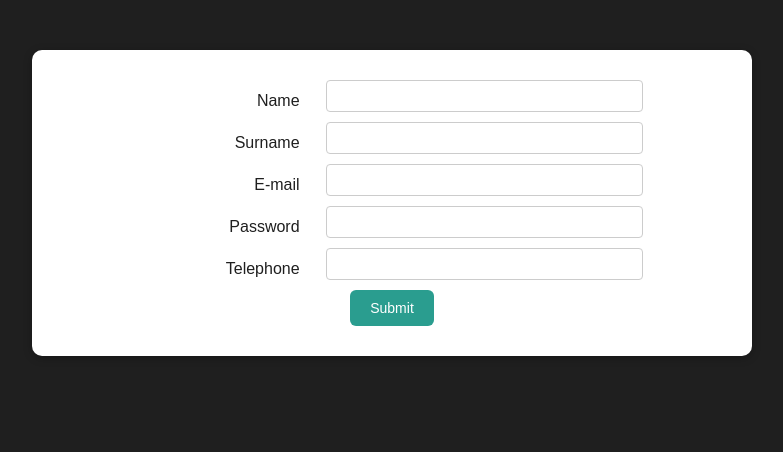
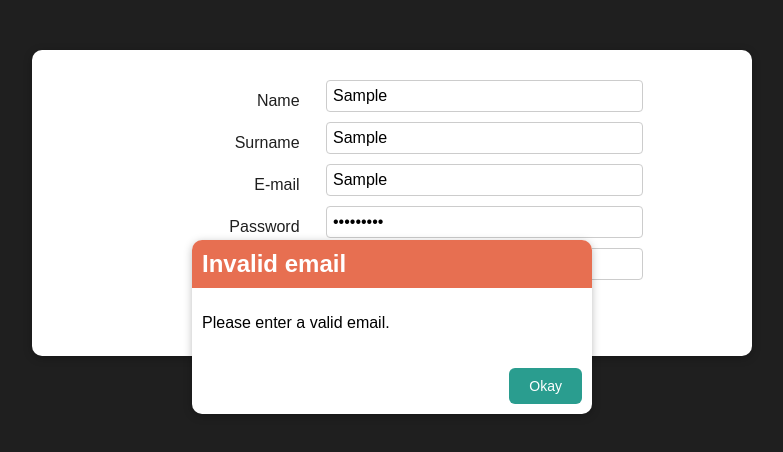
Before and after one commit to nbenlin/react-form-validation-with-error-modal, a React (Create React App) app: page / in a window 1280 px wide. Both pictures are taken after typing "Sample", "Sample", "Sample", "Sample123", "Sample" into the empty fields and a click on the button "Submit". Shown: the top 452 px of the page, without its empty margins (248-1031 px from the left). Built offline with nearby package versions, Linux system fonts and the light colour scheme.

Commit message:
add create ErrorModal component

```diff
--- a/src/components/UI/Modal/ErrorModal.js
+++ b/src/components/UI/Modal/ErrorModal.js
@@ -0,0 +1,24 @@
+import React from "react";
+import Button from "../Button/Button";
+import Card from "../Card/Card";
+import classes from "./ErrorModal.module.css";
+
+const ErrorModal = (props) => {
+  return (
+    <>
+      <Card className={classes.modal}>
+        <header className={classes.header}>
+          <h2>{props.title}</h2>
+        </header>
+        <div className={classes.content}>
+          <p>{props.message}</p>
+        </div>
+        <footer className={classes.actions}>
+          <Button>Okay</Button>
+        </footer>
+      </Card>
+    </>
+  );
+};
+
+export default ErrorModal;
--- a/src/components/UI/Modal/ErrorModal.module.css
+++ b/src/components/UI/Modal/ErrorModal.module.css
@@ -0,0 +1,35 @@
+.modal {
+  position: fixed;
+  top: 30vh;
+  left: 10%;
+  width: 80%;
+  z-index: 100;
+  overflow: hidden;
+}
+
+.header {
+  background: #e76f51;
+  padding: 10px;
+}
+
+.header h2 {
+  margin: 0;
+  color: #fff;
+}
+
+.content {
+  padding: 10px;
+}
+
+.actions {
+  padding: 10px;
+  display: flex;
+  justify-content: flex-end;
+}
+
+@media (min-width: 768px) {
+  .modal {
+    left: calc(50% - 200px);
+    width: 400px;
+  }
+}
--- a/src/components/User/Add/AddUser.js
+++ b/src/components/User/Add/AddUser.js
@@ -1,7 +1,8 @@
-import React from "react";
+import React, { useState } from "react";
 import useInput from "../../hooks/use-input";
 import Button from "../../UI/Button/Button";
 import Card from "../../UI/Card/Card";
+import ErrorModal from "../../UI/Modal/ErrorModal";
 import classes from "./AddUser.module.css";
 
 const isNotEmpty = (value) => value.trim() !== "";
@@ -14,7 +15,7 @@ const AddUser = (props) => {
     isValid: nameIsValid,
     hasError: nameHasError,
     valueChangeHandler: nameChangeHandler,
-    inputBlurHandler: nameInputHandler,
+    inputBlurHandler: nameBlurHandler,
     reset: resetName,
   } = useInput(isNotEmpty);
   const {
@@ -49,32 +50,116 @@ const AddUser = (props) => {
     inputBlurHandler: phoneBlurHandler,
     reset: resetPhone,
   } = useInput(isNotEmpty);
+  /* end */
+  const [error, setError] = useState();
+
+  /* Handler functions */
+  const formSubmittingHandler = (event) => {
+    event.preventDefault();
+
+    if (
+      !nameIsValid &&
+      !surnameIsValid &&
+      !emailIsValid &&
+      !passwordIsValid &&
+      !phoneIsValid
+    ) {
+      setError({
+        title: "Invalid input",
+        message: "Please enter a valid credentials (non-empty values).",
+      });
+      return;
+    }
+    if (nameHasError)
+      setError({
+        title: "Invalid name",
+        message: "Please enter a valid name.",
+      });
+
+    if (surnameHasError)
+      setError({
+        title: "Invalid surname",
+        message: "Please enter a valid surname.",
+      });
+
+    if (emailHasError)
+      setError({
+        title: "Invalid email",
+        message: "Please enter a valid email.",
+      });
+
+    if (passwordHasError)
+      setError({
+        title: "Invalid password",
+        message: "Please enter a valid passowrd.",
+      });
+
+    if (phoneHasError)
+      setError({
+        title: "Invalid phone number",
+        message: "Please enter a valid phone number.",
+      });
+  };
+
   return (
+    <>
+      {error && <ErrorModal title={error.title} message={error.message} />}
       <Card className={classes.input}>
-      <form>
+        <form onSubmit={formSubmittingHandler}>
           <div>
             <label htmlFor="name">Name</label>
-          <input id="name" type="text" value={enteredName} />
+            <input
+              id="name"
+              type="text"
+              onChange={nameChangeHandler}
+              onBlur={nameBlurHandler}
+              value={enteredName}
+            />
           </div>
           <div>
             <label htmlFor="surname">Surname</label>
-          <input id="surname" type="text" value={enteredSurname} />
+            <input
+              id="surname"
+              type="text"
+              onChange={surnameChangeHandler}
+              onBlur={surnameBlurHandler}
+              value={enteredSurname}
+            />
           </div>
           <div>
             <label htmlFor="email">E-mail</label>
-          <input id="email" type="text" value={enteredEmail} />
+            <input
+              id="email"
+              type="text"
+              onChange={emailChangeHandler}
+              onBlur={emailBlurHandler}
+              value={enteredEmail}
+            />
           </div>
           <div>
             <label htmlFor="password">Password</label>
-          <input id="password" type="password" value={enteredPassword} />
+            <input
+              id="password"
+              type="password"
+              onChange={passwordChangeHandler}
+              onBlur={passwordBlurHandler}
+              value={enteredPassword}
+            />
           </div>
           <div>
             <label htmlFor="phone">Telephone</label>
-          <input id="phone" type="text" value={enteredPhone} />
+            <input
+              id="phone"
+              type="text"
+              onChange={phoneChangeHandler}
+              onBlur={phoneBlurHandler}
+              value={enteredPhone}
+            />
           </div>
-        <Button>Submit</Button>
+          <Button type="submit">Submit</Button>
         </form>
       </Card>
+    </>
   );
 };
 
```
Lines whose indentation alone changed are shown as unchanged.
